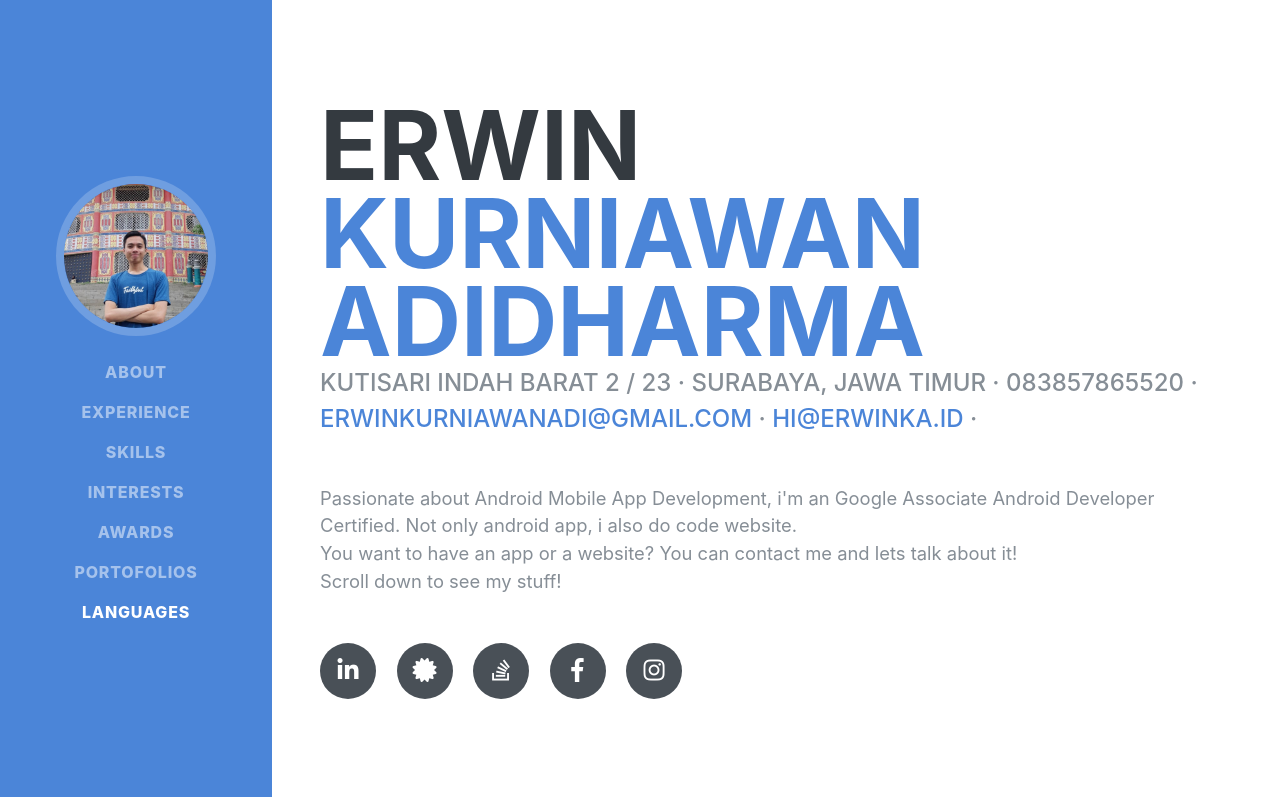
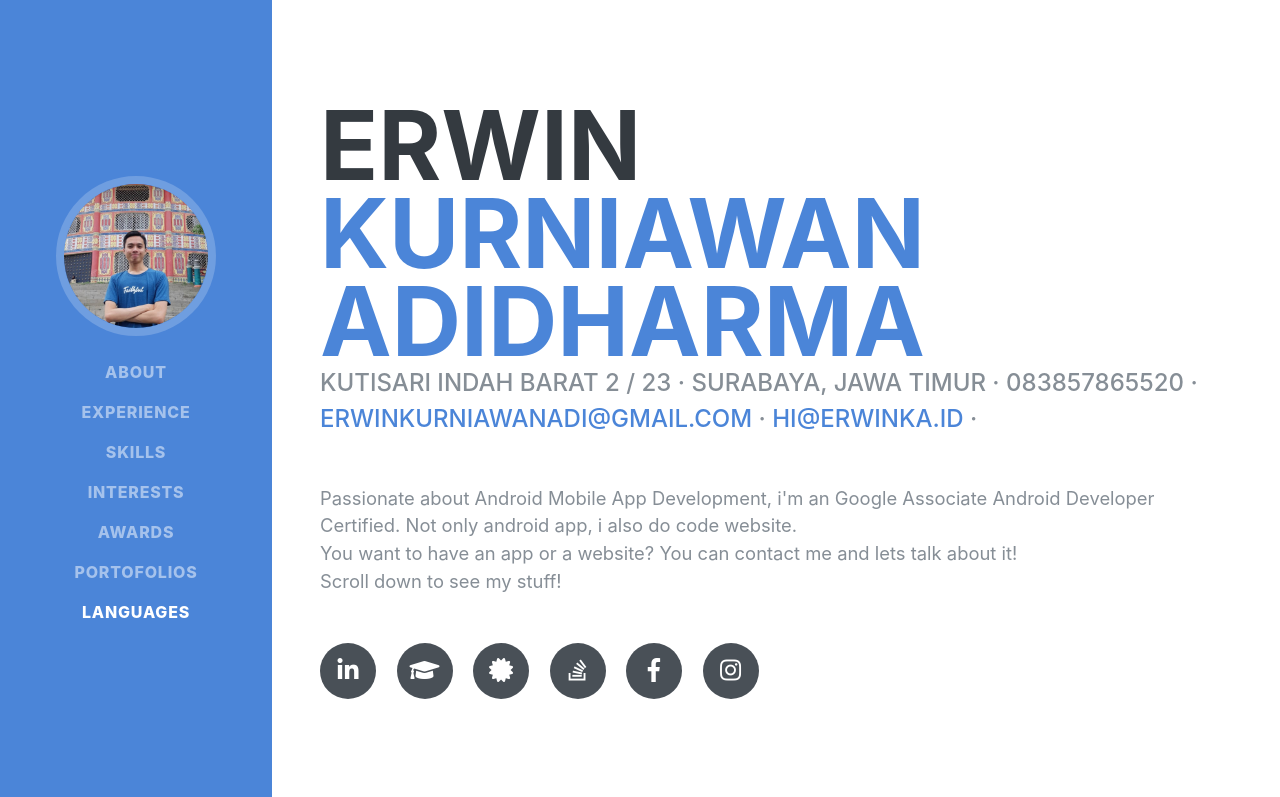
Before and after one commit to erwinkaaa/erwinkaaa.github.io, a plain HTML site: page index.html in a window 1280 px wide. Shown: the top 797 px of the page. Drawn offline with Linux system fonts and the light colour scheme; a web font is replaced by a local one.

Commit message:
init github io

```diff
--- a/index.html
+++ b/index.html
@@ -87,6 +87,9 @@
           <i class="fab fa-linkedin-in"></i>
         </a>
         <a href="https://www.dicoding.com/users/102988">
+          <i class="fab fa fa-graduation-cap"></i>
+        </a>
+        <a href="https://www.credential.net/89f3717a-af5b-4f4d-9631-fd773faed6c7">
           <i class="fab fa fa-certificate"></i>
         </a>
           <!-- <a href="https://github.com/erwinkaa">
```
